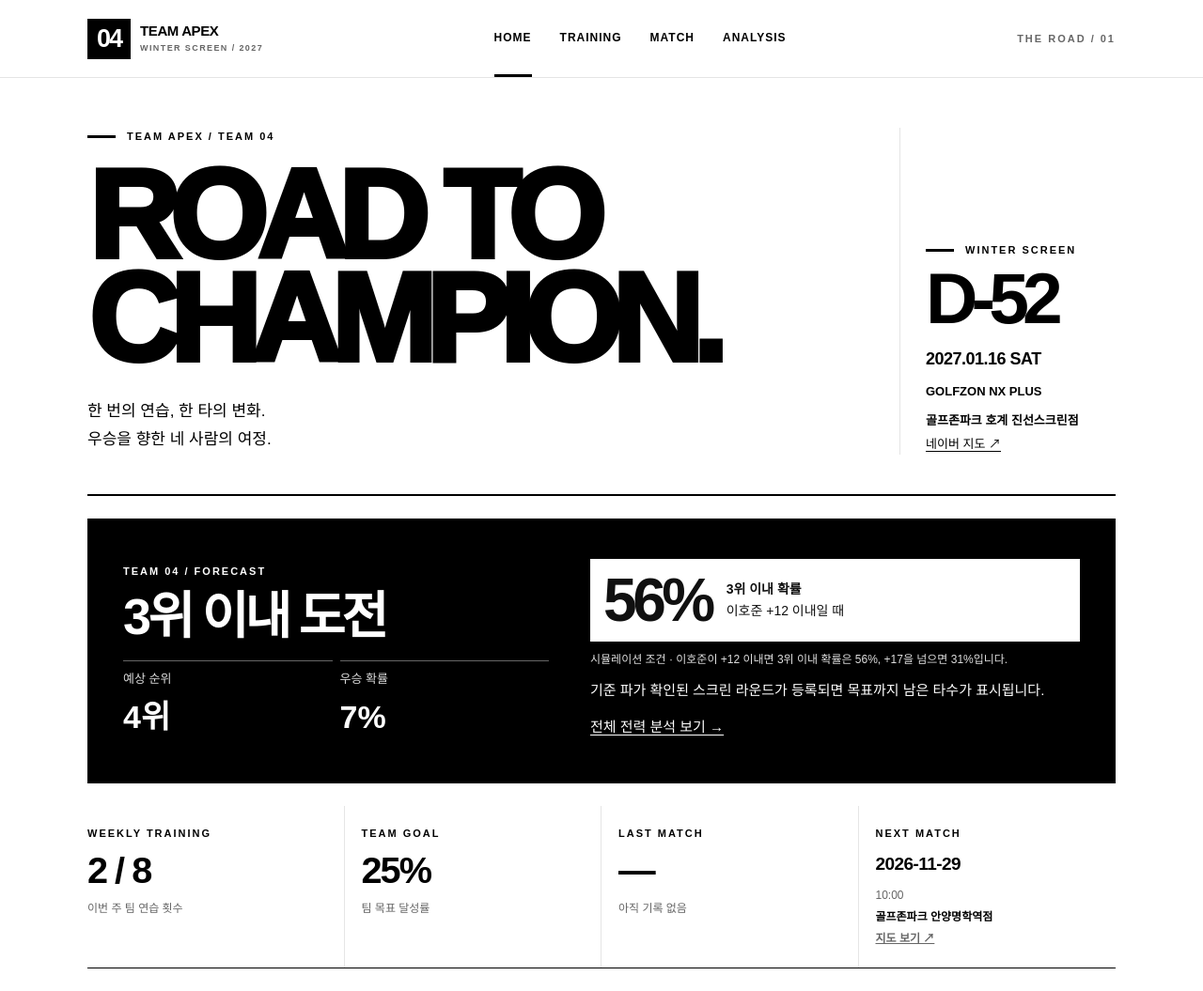
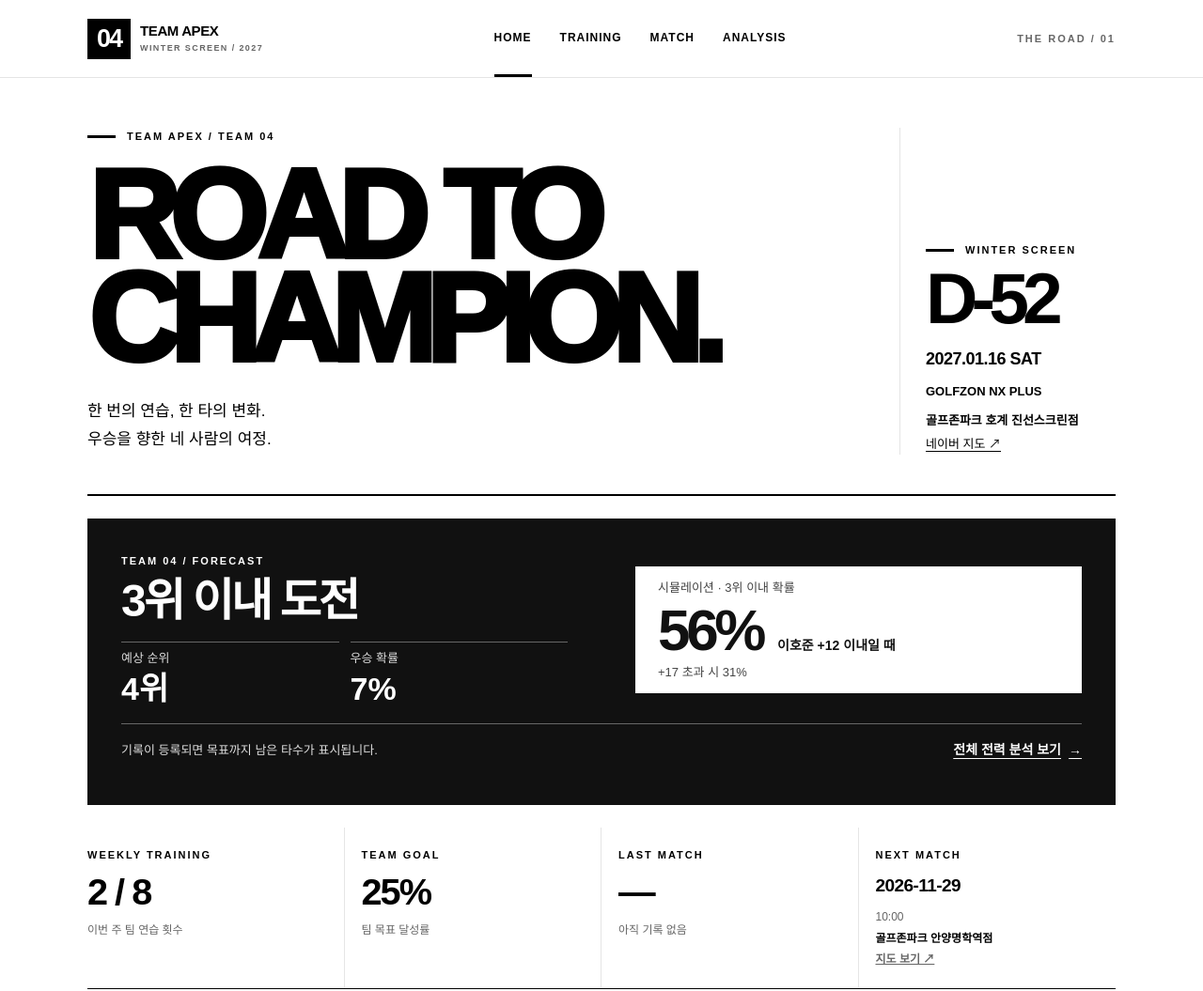
Before and after one commit to juc0425-blip/road-to-champion, a plain HTML site: page index.html in a window 1280 px wide. Shown: the top 1055 px of the page at 94% size. Drawn offline with Linux system fonts and the light colour scheme.

Commit message:
Refine forecast scorecard and refresh cached styles

```diff
--- a/app.js
+++ b/app.js
@@ -5,12 +5,17 @@ function eventVenue(){return `<span class="event-venue"><b>${esc(D.event.venue)}
 function topThreeScenario({player,target,targetChance,high,highChance}) {
   return `${esc(name(player))}이 ${sign(target)} 이내면 3위 이내 확률은 ${targetChance}%, ${sign(high)}을 넘으면 ${highChance}%입니다.`;
 }
+// Older cached HTML can still load the latest scripts through their versioned URLs.
+const siteStylesheet = document.querySelector('link[rel="stylesheet"][href^="style.css"]');
+if (siteStylesheet && siteStylesheet.getAttribute('href') !== 'style.css?v=scorecard-1') {
+  siteStylesheet.href = 'style.css?v=scorecard-1';
+}
 function homeForecast() {
   const team = D.forecast.find(entry => entry.id === 4);
-  const {player,target,targetChance} = team.topThree;
+  const {player,target,targetChance,high,highChance} = team.topThree;
   const playerData = D.players.find(entry => entry.id === player);
   const latestRound = L.growth(D,playerData,now).series.at(-1);
-  let progress = '기준 파가 확인된 스크린 라운드가 등록되면 목표까지 남은 타수가 표시됩니다.';
+  let progress = '기록이 등록되면 목표까지 남은 타수가 표시됩니다.';
   if (latestRound) {
     const gap = latestRound.over - target;
     const status = gap > 0 ? `목표까지 ${gap}타` : '목표 달성';
@@ -27,12 +32,14 @@ function homeForecast() {
     </div>
     <div class="home-forecast-scenario">
       <div class="home-forecast-chance">
-        <strong>${targetChance}%</strong>
-        <span><b>3위 이내 확률</b><br>${esc(name(player))} ${sign(target)} 이내일 때</span>
+        <span>시뮬레이션 · 3위 이내 확률</span>
+        <div><strong>${targetChance}%</strong><b>${esc(name(player))} ${sign(target)} 이내일 때</b></div>
+        <small>${sign(high)} 초과 시 ${highChance}%</small>
       </div>
-      <p class="caption">시뮬레이션 조건 · ${topThreeScenario(team.topThree)}</p>
+    </div>
+    <div class="home-forecast-footer">
       <p class="home-forecast-progress">${progress}</p>
-      <a href="#analysis">전체 전력 분석 보기 →</a>
+      <a href="#analysis">전체 전력 분석 보기 <span aria-hidden="true">→</span></a>
     </div>
   </section>`;
 }
--- a/index.html
+++ b/index.html
@@ -11,7 +11,7 @@
 
   <title>ROAD TO CHAMPION — TEAM APEX / TEAM 04</title>
 
-  <link rel="stylesheet" href="style.css?v=forecast-3">
+  <link rel="stylesheet" href="style.css?v=scorecard-1">
 </head>
 
 <body>
--- a/style.css
+++ b/style.css
@@ -27,26 +27,26 @@
 
 
 .home-forecast{
-  --forecast-accent:#fff;
-  display:grid;grid-template-columns:minmax(0,1fr) minmax(0,1.15fr);
-  gap:clamp(18px,4vw,44px);align-items:center;
-  margin:24px 0;padding:clamp(18px,4vw,38px);
-  border-top:5px solid #000;
-  background:#000;color:#fff;
+  display:grid;grid-template-columns:minmax(0,1fr) minmax(0,1fr);
+  gap:16px clamp(24px,6vw,72px);align-items:center;
+  margin:24px 0;padding:clamp(18px,4vw,36px);
+  background:#111;color:#fff;
 }
-.home-forecast h2{font-size:clamp(30px,5vw,54px);line-height:1.12;letter-spacing:-.07em;margin:8px 0 17px}
-.home-forecast-stats{display:grid;grid-template-columns:repeat(2,minmax(0,1fr));gap:8px;margin:0}
-.home-forecast-stats div{border-top:1px solid #666;padding-top:8px}
+.home-forecast h2{font-size:clamp(28px,4vw,48px);line-height:1.15;letter-spacing:-.06em;margin:6px 0 16px}
+.home-forecast-stats{display:grid;grid-template-columns:repeat(2,minmax(0,1fr));gap:12px;margin:0}
+.home-forecast-stats div{border-top:1px solid #666;padding-top:6px}
 .home-forecast-stats dt{color:#ddd;font-size:13px}
-.home-forecast-stats dd{margin:2px 0 0;font-size:clamp(24px,4vw,34px);font-weight:900}
-.home-forecast-chance{display:flex;flex-wrap:wrap;align-items:center;gap:8px 16px;padding:12px 14px;background:var(--forecast-accent);color:#101010}
-.home-forecast-chance strong{font-size:clamp(40px,7vw,64px);letter-spacing:-.07em;line-height:1}
-.home-forecast-chance span{font-size:14px}
-.home-forecast .caption{color:#e0e0e0;margin:10px 0}
-.home-forecast-progress{margin:10px 0 0}
-.home-forecast a{display:inline-flex;align-items:center;min-height:44px;margin-top:5px;color:var(--forecast-accent);text-decoration:underline;text-underline-offset:3px}
+.home-forecast-stats dd{margin:0;font-size:clamp(23px,3vw,34px);font-weight:900;line-height:1.25}
+.home-forecast-chance{background:#fff;color:#111;padding:12px clamp(12px,3vw,24px)}
+.home-forecast-chance span,.home-forecast-chance small{display:block;color:#444;font-size:13px}
+.home-forecast-chance div{display:flex;flex-wrap:wrap;align-items:baseline;gap:4px 16px;margin:3px 0}
+.home-forecast-chance strong{font-size:clamp(40px,6vw,62px);letter-spacing:-.07em;line-height:1}
+.home-forecast-chance b{font-size:14px}
+.home-forecast-footer{grid-column:1/-1;display:flex;flex-wrap:wrap;align-items:center;justify-content:space-between;gap:4px 16px;border-top:1px solid #666;padding-top:6px}
+.home-forecast-progress{margin:0;color:#ddd;font-size:13px}
+.home-forecast a{display:inline-flex;align-items:center;gap:8px;min-height:44px;color:#fff;font-size:14px;font-weight:700;text-decoration:underline;text-underline-offset:4px}
+.home-forecast a:focus-visible{outline-color:#fff}
 .forecast-team.mine,.forecast-report.mine{box-shadow:inset 3px 0 #fff}
-.forecast-team.mine .forecast-fill:not(.previous){background:#fff}
 @media(max-width:640px){
   .home-forecast{grid-template-columns:1fr;margin:18px 0}
 }
```
